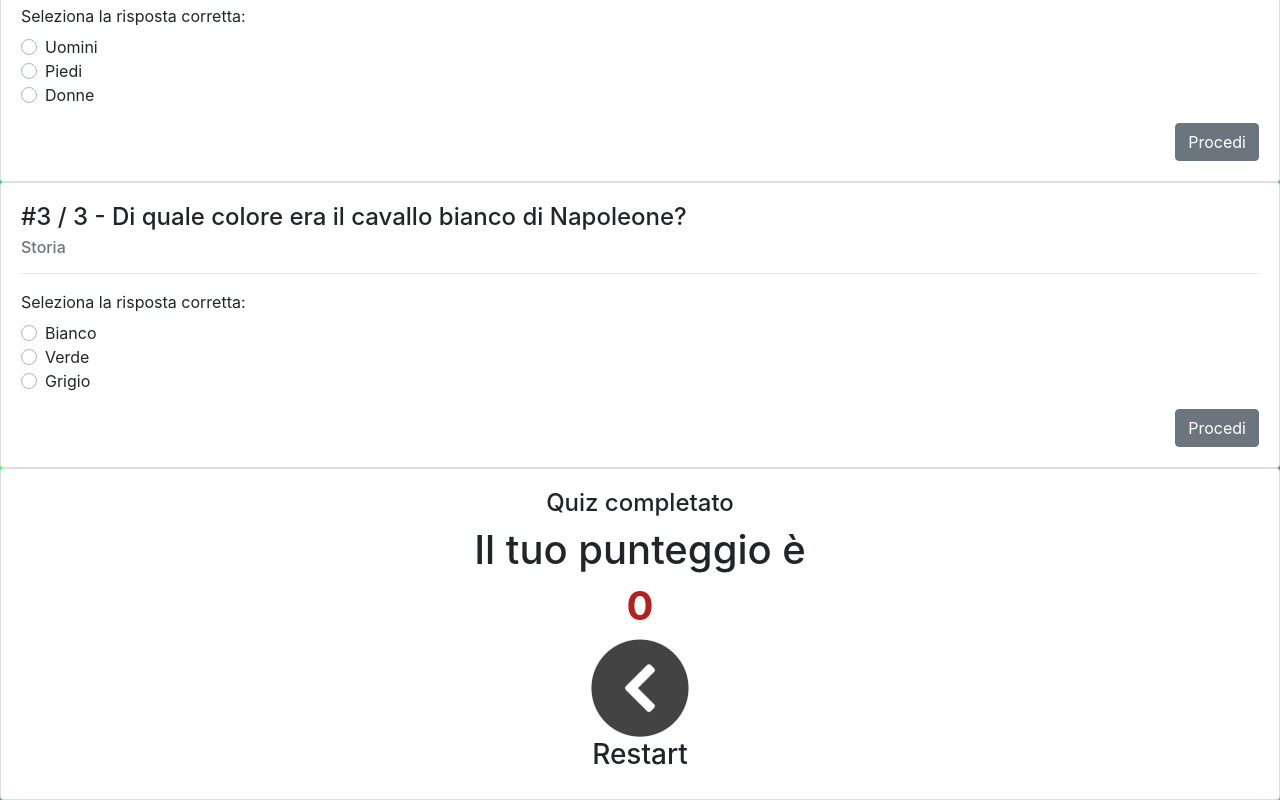
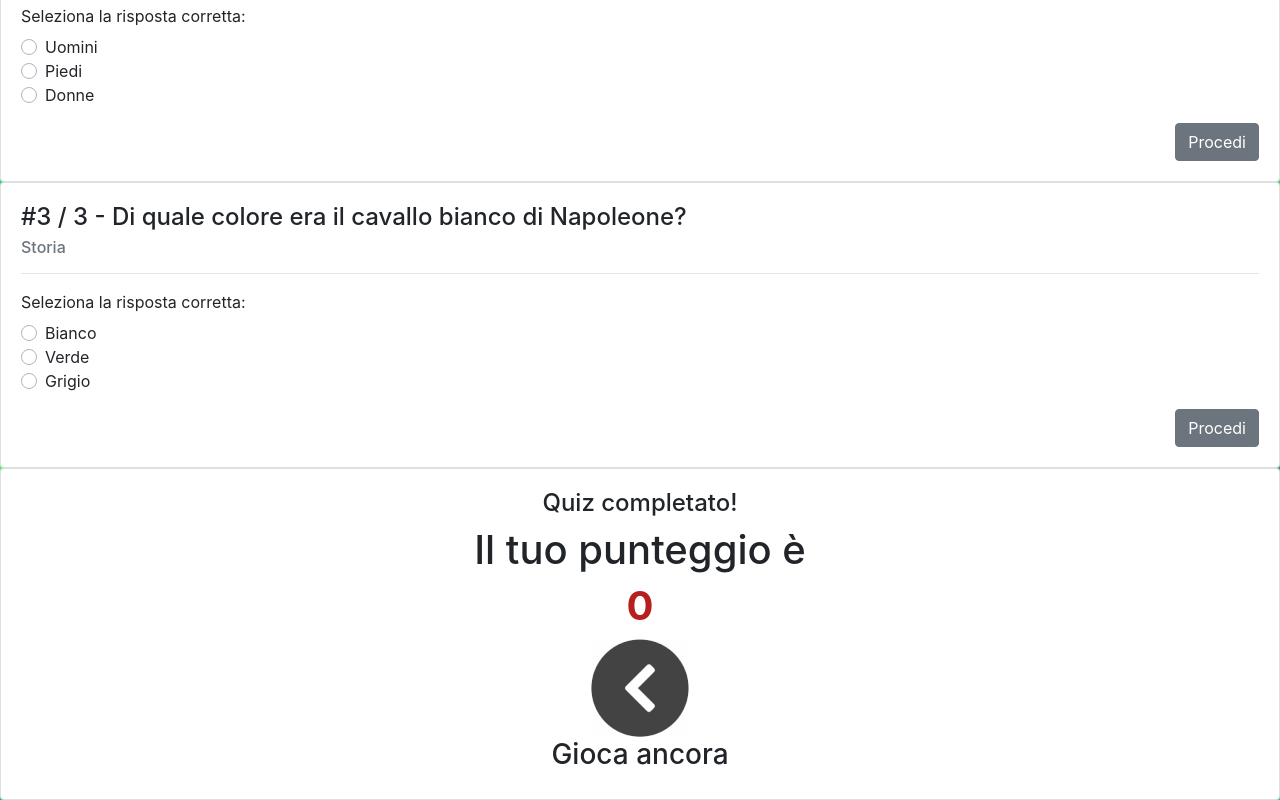
Before and after one commit to gianni/quizdom, a Vue app: page / in a window 1280 px wide. Shown: the part 507-1307 px from the top of the page. Built offline with nearby package versions, Linux system fonts and the light colour scheme; what vue-mq would draw is missing.

Commit message:
added error msg on wrong response

```diff
--- a/src/pages/index.vue
+++ b/src/pages/index.vue
@@ -1,4 +1,5 @@
 <template>
+    <div>
         <div id="container" :class="`container_${$mq}`">
             <div :class="`questions_${$mq}`">
                 <div v-for="(question, index) in questions" :key="question.id">
@@ -15,17 +16,19 @@
                     </b-card>
                 </div>
                 <div class="text-center">
-                <b-card id="step3" :class="`question_${$mq}`" v-bind:style="cardWidth" title="" sub-title="">
-                    <h4>Quiz completato</h4>
+                    <b-card :id="'step'+questions.length" :class="`question_${$mq}`" v-bind:style="cardWidth" title="" sub-title="">
+                        <h4>Quiz completato!</h4>
                         <h1>Il tuo punteggio è</h1>
                         <h1 class="score">{{score}}</h1>
                         <div>
                             <img :class="`restart_icon_${$mq}`" @click="restart()" src="../assets/arrow.png">
                         </div>
-                    <h3 @click="restart()" class="restart">Restart</h3>
+                        <h3 @click="restart()" class="restart">Gioca ancora</h3>
                     </b-card>
                 </div>
             </div>
+        </div>
+        <b-alert :show="wrongAnswer" variant="danger">Risposta errata! Riprova!</b-alert>
     </div>
 </template>
 
@@ -44,7 +47,8 @@ export default {
             "answer":'',
             "screenWidth": window.innerWidth-20,
             "attemps": 0,
-            "score": 0
+            "score": 0,
+            "wrongAnswer": false
         }
     },
     computed:{
@@ -61,6 +65,7 @@ export default {
     methods:{
         validate : function(){
             this.$data.attemps+=1
+            this.$data.wrongAnswer=false
             let _this = this
 
             axios.post(`http://localhost:9900/question/check`,{
@@ -77,6 +82,8 @@ export default {
                     _this.$data.answer = '';
                     _this.$scrollTo(`#step${_this.$data.current}`, 500, ScrollingConf(_this.$mq))
                     _this.$data.score = Math.floor(100 * _this.$data.questions.length / _this.$data.attemps)
+                } else {
+                    _this.$data.wrongAnswer=true
                 }
 
             }).catch(function(exception){
@@ -103,6 +110,7 @@ export default {
 
 .container_sm{
     overflow: hidden;
+    height:400px;
 }
 
 .container_lg{
@@ -113,6 +121,7 @@ export default {
 
 .questions_sm{
     width: 5000px;
+    height:400px;
 }
 
 .questions_lg{
```
Lines whose indentation alone changed are shown as unchanged.
